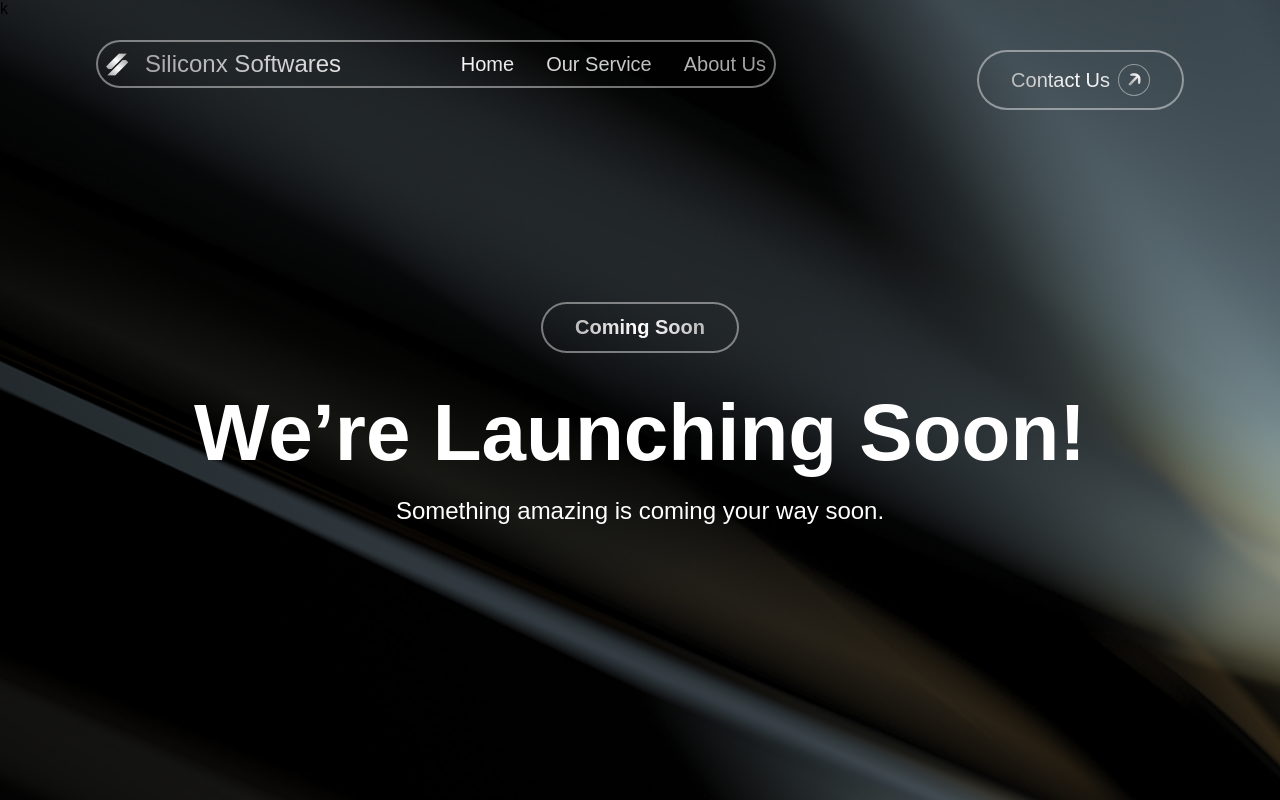
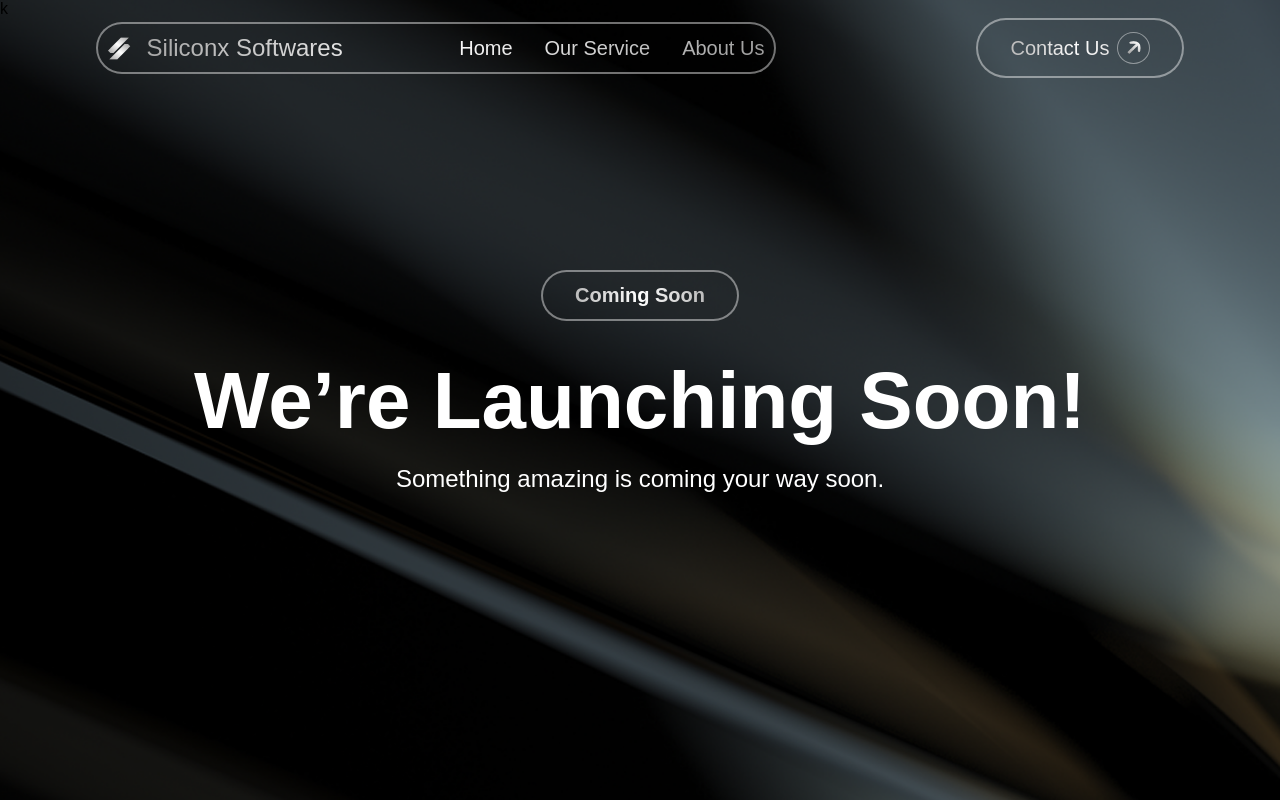
Before and after one commit to Labib591/siliconx, a plain HTML site: page index.html in a window 1280 px wide. Drawn offline with Linux system fonts and the light colour scheme; a web font is replaced by a local one.

Commit message:
added a bit css

```diff
--- a/styles/style.css
+++ b/styles/style.css
@@ -55,7 +55,6 @@ nav{
     display: flex;
     justify-content: space-between;
     align-items: center;
-    /* padding:0 2rem; */
     margin: 0rem 6rem;
     color: #FFFFFF;
 }
@@ -67,7 +66,7 @@ nav{
     gap: 3rem;
     border: 2px solid rgba(255, 255, 255, 0.44);
     border-radius: 2rem;
-    padding: 0.5rem;
+    padding:0.6rem;
     background: linear-gradient(90deg, #999999, #FFFFFF, #999999 100%);
     background-clip: text;
     -webkit-background-clip: text;
@@ -96,10 +95,12 @@ nav{
 
 nav button{
     display: flex;
+    justify-content: center;
     align-items: center;
     border-radius: 5rem;
     font-weight: 400;
     font-size: 1.25rem;
+    margin-top: 0;
 }
 
 nav button img{
@@ -110,9 +111,8 @@ nav button img{
     background: linear-gradient(90deg, #999999, #FFFFFF, #999999 100%);
     background-clip: text;
     -webkit-background-clip: text;
+    color: transparent;
     height: 2rem;
-    width: 2rem;
-    align-items: center;
 }
 
 .menu-icon{
```
